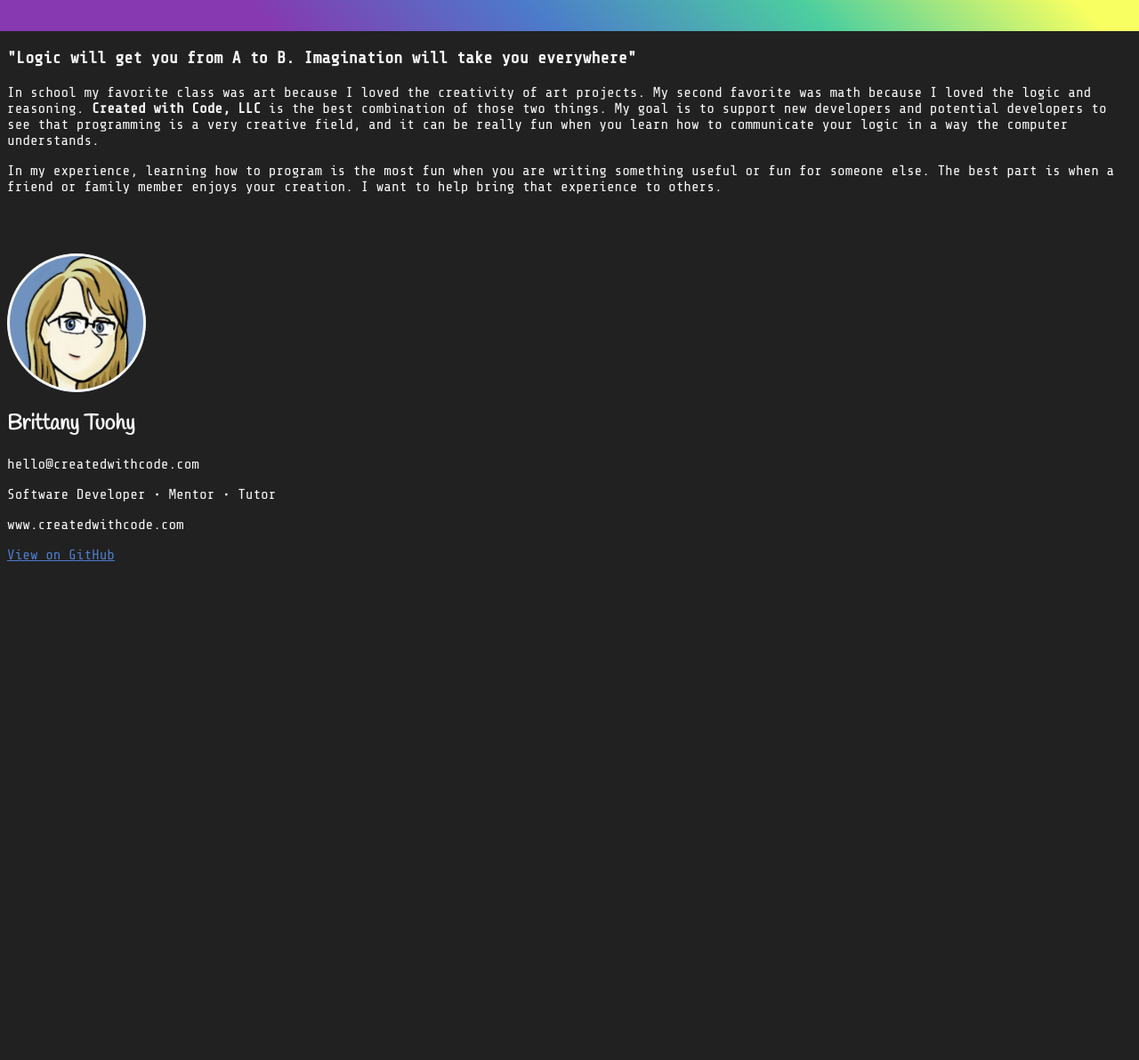
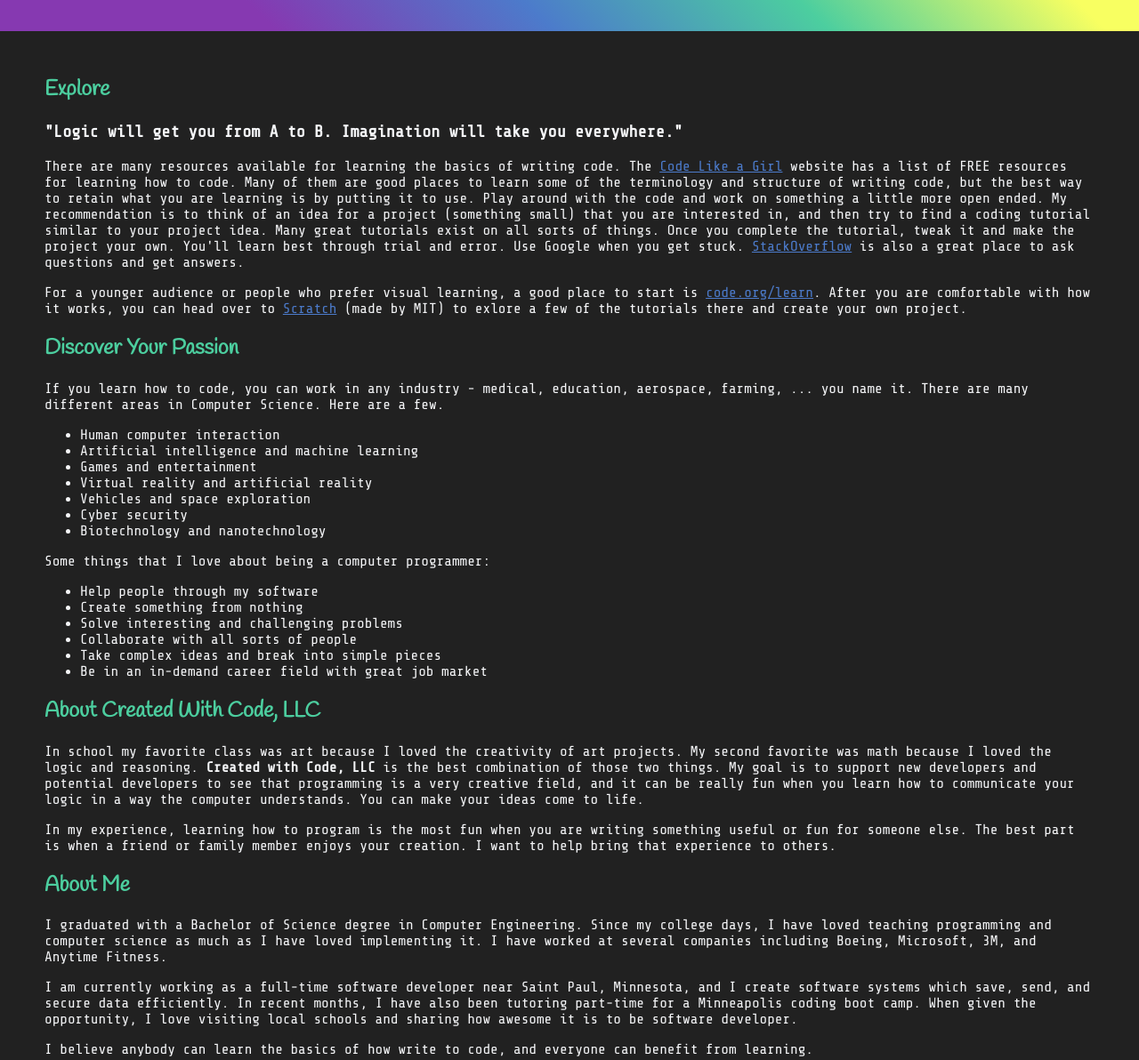
Before and after one commit to brittany2e/brittany2e.github.io, a plain HTML site: page index.html in a window 1280 px wide. Shown: the part 240-1432 px from the top of the page at 89% size. Before the commit the page ends 881 px from the top, so only its background shows below. Drawn offline with nearby package versions, Linux system fonts and the light colour scheme.

Commit message:
Add content

```diff
--- a/index.html
+++ b/index.html
@@ -16,26 +16,75 @@
 
     <div id="container">
       <div class="inner code">
-        <section id="main_content">
-          <h3>
-            <a id="logic-will-get-you-from-a-to-b-imagination-will-take-you-everywhere" class="anchor" href="#logic-will-get-you-from-a-to-b-imagination-will-take-you-everywhere" aria-hidden="true"><span aria-hidden="true" class="octicon octicon-link"></span></a>"Logic will get you from A to B. Imagination will take you everywhere"</h3>
 
-            <p>In school my favorite class was art because I loved the creativity of art projects. My second favorite was math because I loved the logic and reasoning. <strong>Created with Code, LLC</strong> is the best combination of those two things. My goal is to support new developers and potential developers to see that programming is a very creative field, and it can be really fun when you learn how to communicate your logic in a way the computer understands. </p>
+        <section id="explore">
+          <h2 class="creative">Explore</h2>
+          <h3>"Logic will get you from A to B. Imagination will take you everywhere."</h3>
+          <p>
+            There are many resources available for learning the basics of writing code. The <a href="https://code.likeagirl.io/20-of-the-best-free-resources-to-learn-how-to-code-f23b9ba695f9">Code Like a Girl</a> website has a list of FREE resources for learning how to code. Many of them are good places to learn some of the terminology and structure of writing code, but the best way to retain what you are learning is by putting it to use. Play around with the code and work on something a little more open ended. My recommendation is to think of an idea for a project (something small) that you are interested in, and then try to find a coding tutorial similar to your project idea. Many great tutorials exist on all sorts of things. Once you complete the tutorial, tweak it and make the project your own. You'll learn best through trial and error. Use Google when you get stuck. <a href="https://stackoverflow.com/">StackOverflow</a> is also a great place to ask questions and get answers.
+          </p>
+          <p>
+            For a younger audience or people who prefer visual learning, a good place to start is <a href="https://code.org/learn">code.org/learn</a>. After you are comfortable with how it works, you can head over to <a href="https://scratch.mit.edu/ideas">Scratch</a> (made by MIT) to exlore a few of the tutorials there and create your own project.
+          </p>
+        </section>
 
-            <p>In my experience, learning how to program is the most fun when you are writing something useful or fun for someone else. The best part is when a friend or family member enjoys your creation. I want to help bring that experience to others.</p>
+        <section id="discover">
+          <h2 class="creative">Discover Your Passion</h2>
+          <p>
+            If you learn how to code, you can work in any industry - medical, education, aerospace, farming, ... you name it. There are many different areas in Computer Science. Here are a few.
+          </p>
+          <ul>
+            <li>Human computer interaction</li>
+            <li>Artificial intelligence and machine learning</li>
+            <li>Games and entertainment</li>
+            <li>Virtual reality and artificial reality</li>
+            <li>Vehicles and space exploration</li>
+            <li>Cyber security</li>
+            <li>Biotechnology and nanotechnology</li>
+          </ul>
+
+          <p>Some things that I love about being a computer programmer:</p>
+          <ul>
+            <li>Help people through my software</li>
+            <li>Create something from nothing</li>
+            <li>Solve interesting and challenging problems</li>
+            <li>Collaborate with all sorts of people</li>
+            <li>Take complex ideas and break into simple pieces</li>
+            <li>Be in an in-demand career field with great job market</li>
+          </ul>
+        </section>
+
+        <section id="about_cwc">
+          <h2 class="creative">About Created With Code, LLC</h2>
+          <p>
+            In school my favorite class was art because I loved the creativity of art projects. My second favorite was math because I loved the logic and reasoning. <strong>Created with Code, LLC</strong> is the best combination of those two things. My goal is to support new developers and potential developers to see that programming is a very creative field, and it can be really fun when you learn how to communicate your logic in a way the computer understands. You can make your ideas come to life.
+          </p>
+          <p>
+            In my experience, learning how to program is the most fun when you are writing something useful or fun for someone else. The best part is when a friend or family member enjoys your creation. I want to help bring that experience to others.
+          </p>
         </section>
 
         <section id="about_me">
+          <h2 class="creative">About Me</h2>
+          <p>
+            I graduated with a Bachelor of Science degree in Computer Engineering. Since my college days, I have loved teaching programming and computer science as much as I have loved implementing it. I have worked at several companies including Boeing, Microsoft, 3M, and Anytime Fitness.
+          </p>
+          <p>
+            I am currently working as a full-time software developer near Saint Paul, Minnesota, and I create software systems which save, send, and secure data efficiently. In recent months, I have also been tutoring part-time for a Minneapolis coding boot camp. When given the opportunity, I love visiting local schools and sharing how awesome it is to be software developer.
+          </p>
+          <p>
+            I believe anybody can learn the basics of how write to code, and everyone can benefit from learning.
+          </p>
+        </section>
+
+        <section id="footer">
           <img src="images/profile color.jpg" alt="Brittany's avatar">
           <h2 class="creative">Brittany Tuohy</h2>
           <p class="code">hello@createdwithcode.com</p>
           <p class="code">Software Developer • Mentor • Tutor</p>
-          <p class="code">www.createdwithcode.com</p>
+          <a class="link" href="https://github.com/brittany2e" id="view-on-github" class="button"><span>View on GitHub</span></a>
         </section>
 
-        <section id="downloads">
-          <a class="link" href="https://github.com/brittany2e" id="view-on-github" class="button"><span>View on GitHub</span></a>
-        </section>
       </div>
     </div>
   </body>
--- a/stylesheets/stylesheet.css
+++ b/stylesheets/stylesheet.css
@@ -17,6 +17,10 @@ header .code {
   font-size: 60px;
 }
 
+h2 {
+  color: #4cce9f;
+}
+
 body {
   color:#F5F6F8;
   background: #212121;
@@ -31,12 +35,12 @@ body {
   font-family: 'Share Tech Mono', monospace;
 }
 
-.link {
+a {
   color: #4c7bcb;
 }
 
 #container {
-  margin: 8px;
+  margin: 50px;
 }
 
 img {
```
